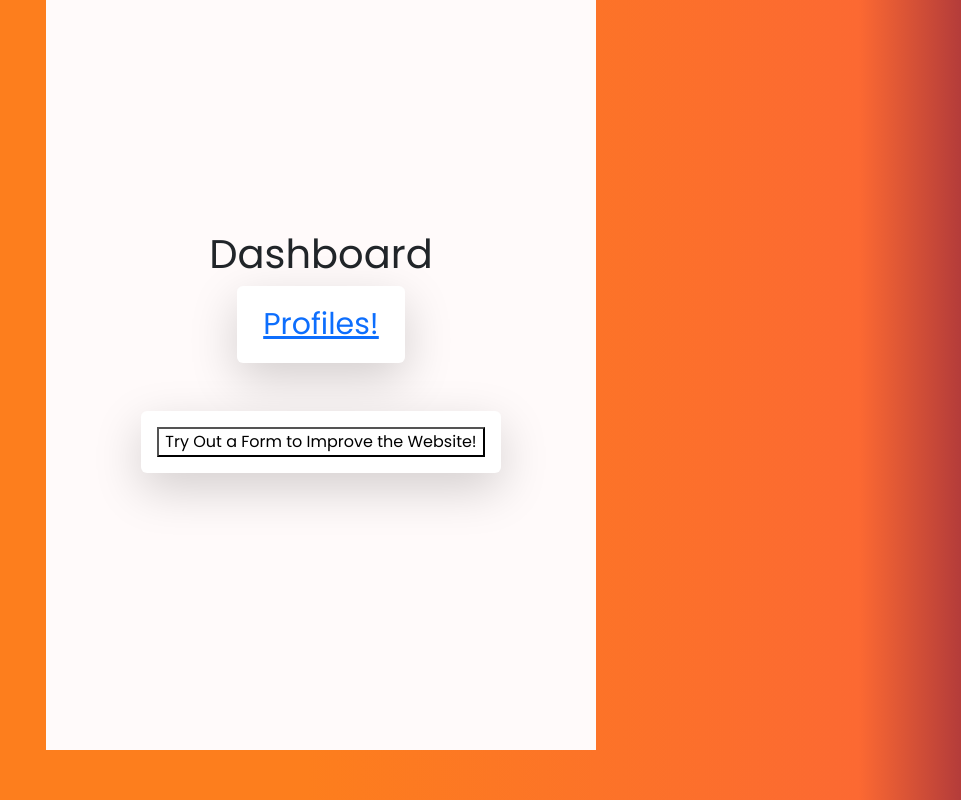
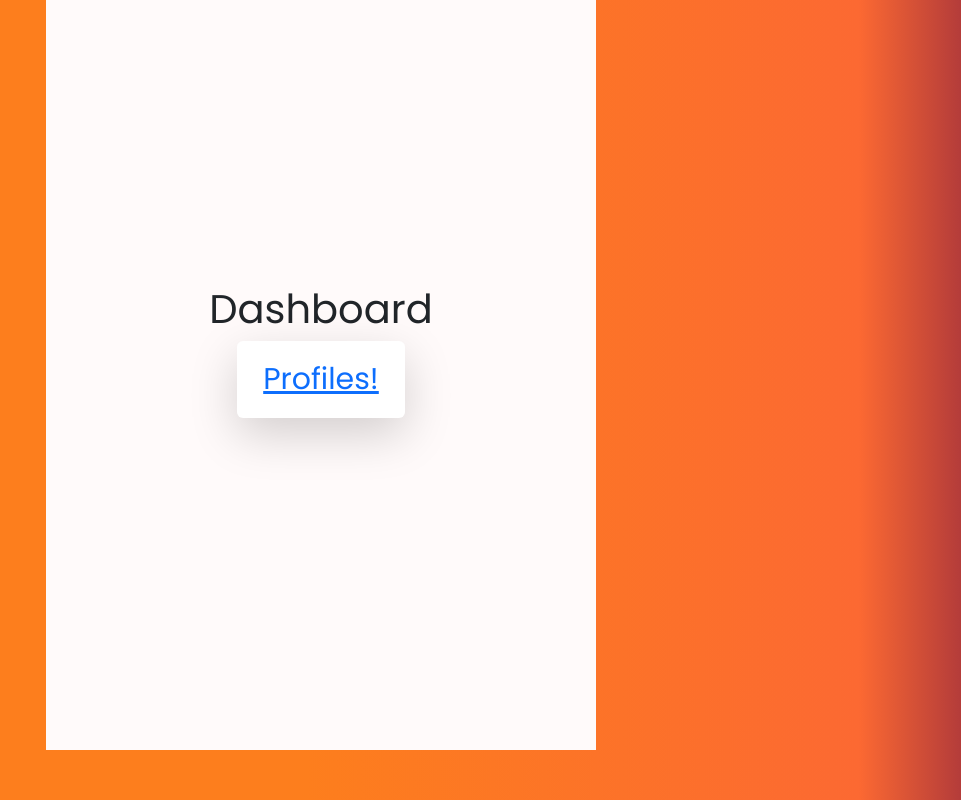
Before and after one commit to dubaiplayer/Find-A-Friend-, a React (Create React App) app: page /Dashboard in a window 1280 px wide. Shown: the whole page, without its empty margins (319-1280 px from the left). Built offline with nearby package versions, Linux system fonts and the light colour scheme.

Commit message:
profile now has number and user data removed and new data added

```diff
--- a/src/Dashboard.jsx
+++ b/src/Dashboard.jsx
@@ -20,9 +20,7 @@ export const Dashboard = () => {
             <div {...option}>
                 <Link to="/Profile">Profiles!</Link>
             </div>
-            <div {...option}>
-                <button class="form" onClick={openForm}>Try Out a Form to Improve the Website!</button>
-            </div>
+
         </div>
     </div>
 
--- a/src/Profile.jsx
+++ b/src/Profile.jsx
@@ -19,6 +19,7 @@ export const Profile = () => {
 
       const userData = {
         Gender: doc.data().gender,
+        Number: doc.data().phonenumber,
         Email: doc.data().email,
         Information: doc.data().info,
         Age: doc.data().age,
```
Also changed, not shown: src/Usercard.jsx (+0 -10 lines).
